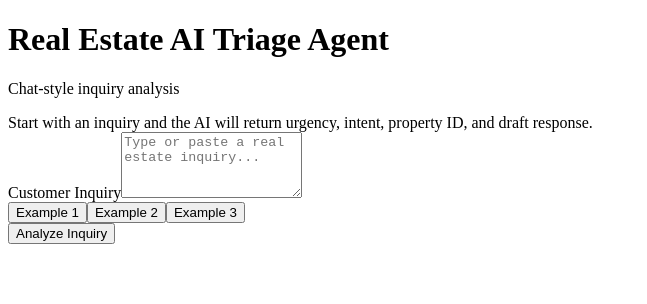
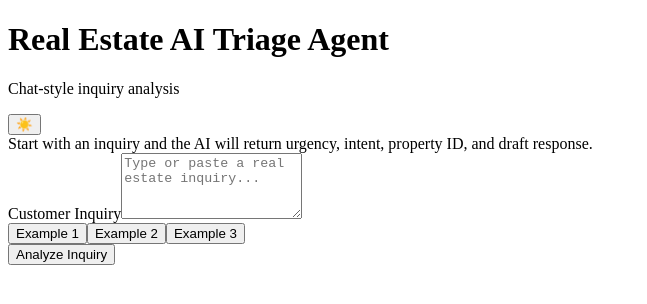
Before and after one commit to harshitbhardwaj14/Real-Estate-Triage-Agent, a React (Vite) app in the folder frontend/: page / in a window 1280 px wide. Shown: the top 304 px of the page, without its empty margins (0-647 px from the left). Built offline with nearby package versions, Linux system fonts and the light colour scheme; the HTML template or start-up script is replaced by a standard one.

Commit message:
Added toggle to switch between light and dark theme

```diff
--- a/frontend/src/App.jsx
+++ b/frontend/src/App.jsx
@@ -12,6 +12,7 @@ export default function App() {
   const [chat, setChat] = useState([]);
   const [loading, setLoading] = useState(false);
   const [error, setError] = useState("");
+  const [isDarkMode, setIsDarkMode] = useState(true);
 
   const onAnalyze = async () => {
     const inquiry = message.trim();
@@ -48,12 +49,28 @@ export default function App() {
     }
   };
 
+  const toggleTheme = () => {
+    setIsDarkMode(!isDarkMode);
+    document.documentElement.setAttribute('data-theme', !isDarkMode ? 'light' : 'dark');
+  };
+
   return (
-    <div className="page">
+    <div className={`page ${isDarkMode ? 'dark-mode' : 'light-mode'}`}>
       <div className="chat-shell">
         <div className="chat-header">
-          <h1>Real Estate AI Triage Agent</h1>
-          <p>Chat-style inquiry analysis</p>
+          <div className="header-content">
+            <div>
+              <h1>Real Estate AI Triage Agent</h1>
+              <p>Chat-style inquiry analysis</p>
+            </div>
+            <button
+              className="theme-toggle"
+              onClick={toggleTheme}
+              aria-label="Toggle theme"
+            >
+              {isDarkMode ? '☀️' : '🌙'}
+            </button>
+          </div>
         </div>
 
         <div className="chat-window">
```
